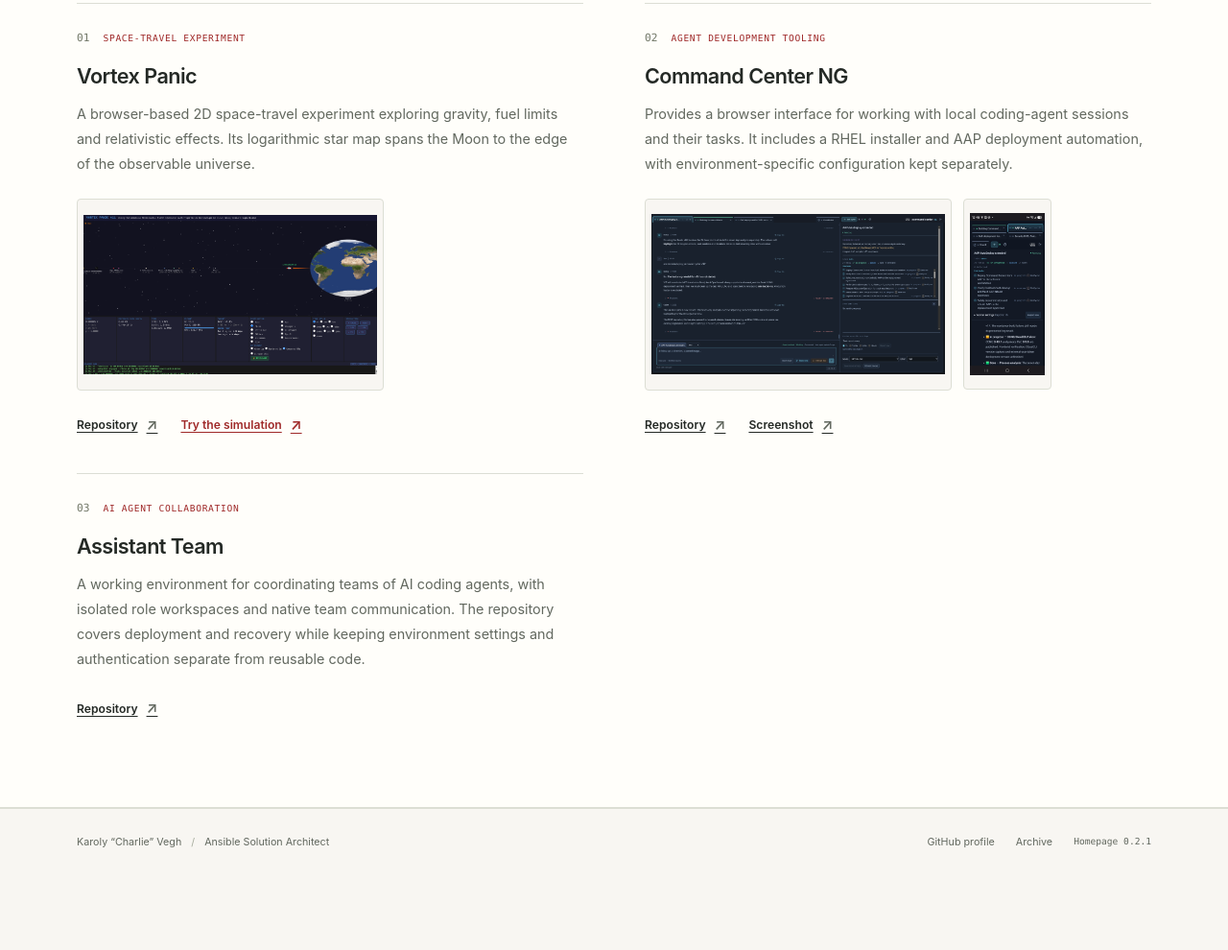
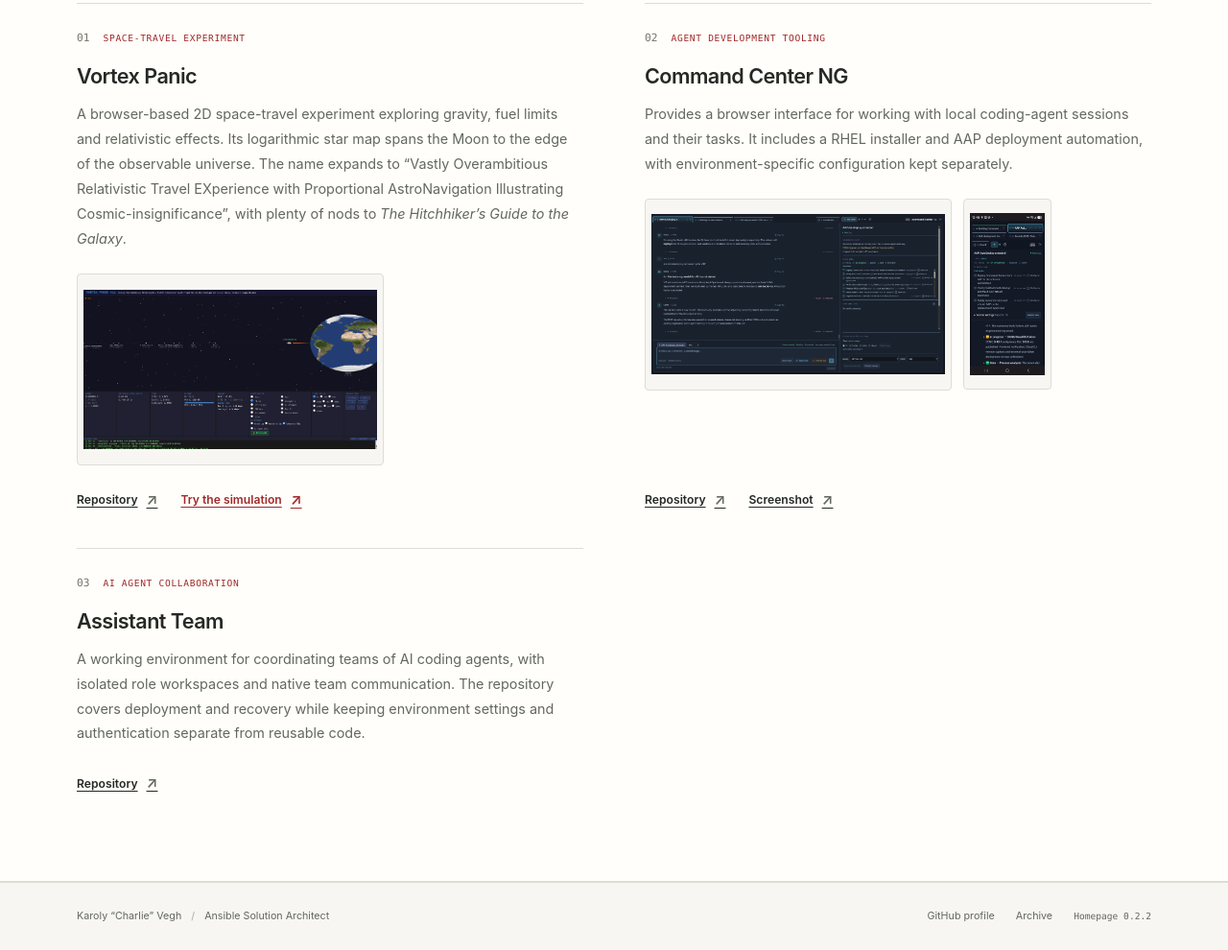
Before and after one commit to kvegh/kvegh.github.io, a plain HTML site: page index.html in a window 1280 px wide. Shown: the part 3267-4257 px from the top of the page at 96% size. Before the commit the page ends 4179 px from the top, so only its background shows below. Drawn offline with Linux system fonts and the light colour scheme.

Commit message:
Explain the Vortex Panic name

```diff
--- a/index.html
+++ b/index.html
@@ -4,10 +4,10 @@
   <meta charset="utf-8">
   <meta name="viewport" content="width=device-width, initial-scale=1">
   <meta name="description" content="Projects and code by Karoly “Charlie” Vegh, Ansible Solution Architect. Explore advanced AAP use cases, personal code experiments and visual walkthroughs.">
-  <meta name="site-version" content="0.2.1">
+  <meta name="site-version" content="0.2.2">
   <meta name="theme-color" content="#f8f6f2">
   <title>Projects and code — Karoly “Charlie” Vegh</title>
-  <link rel="stylesheet" href="/assets/site.css?v=0.2.1">
+  <link rel="stylesheet" href="/assets/site.css?v=0.2.2">
 </head>
 <body>
   <a class="skip-link" href="#main">Skip to content</a>
@@ -145,7 +145,7 @@
           <article class="project" id="vortex-panic" aria-labelledby="vortex-title">
             <div class="project-topline"><span class="project-number">01</span><p class="project-category">Space-travel experiment</p></div>
             <h3 id="vortex-title">Vortex Panic</h3>
-            <p class="project-description">A browser-based 2D space-travel experiment exploring gravity, fuel limits and relativistic effects. Its logarithmic star map spans the Moon to the edge of the observable universe.</p>
+            <p class="project-description">A browser-based 2D space-travel experiment exploring gravity, fuel limits and relativistic effects. Its logarithmic star map spans the Moon to the edge of the observable universe. The name expands to “Vastly Overambitious Relativistic Travel EXperience with Proportional AstroNavigation Illustrating Cosmic-insignificance”, with plenty of nods to <cite>The Hitchhiker’s Guide to the Galaxy</cite>.</p>
             <a class="project-preview" href="/assets/thumbnails/vortex-panic.png" aria-label="Open full-size Vortex Panic screenshot">
               <img src="/assets/thumbnails/vortex-panic.png" width="1914" height="1037" loading="lazy" decoding="async" alt="Vortex Panic space-travel simulation showing Earth, the spacecraft and flight controls">
             </a>
@@ -178,7 +178,7 @@
   </main>
 
   <footer class="site-footer">
-    <div class="container footer-inner"><p>Karoly “Charlie” Vegh <span aria-hidden="true">/</span> Ansible Solution Architect</p><div><a href="https://github.com/kvegh">GitHub profile</a><a href="/archive/">Archive</a><span>Homepage 0.2.1</span></div></div>
+    <div class="container footer-inner"><p>Karoly “Charlie” Vegh <span aria-hidden="true">/</span> Ansible Solution Architect</p><div><a href="https://github.com/kvegh">GitHub profile</a><a href="/archive/">Archive</a><span>Homepage 0.2.2</span></div></div>
   </footer>
 </body>
 </html>
```
Also changed, not shown: 3 other files.
